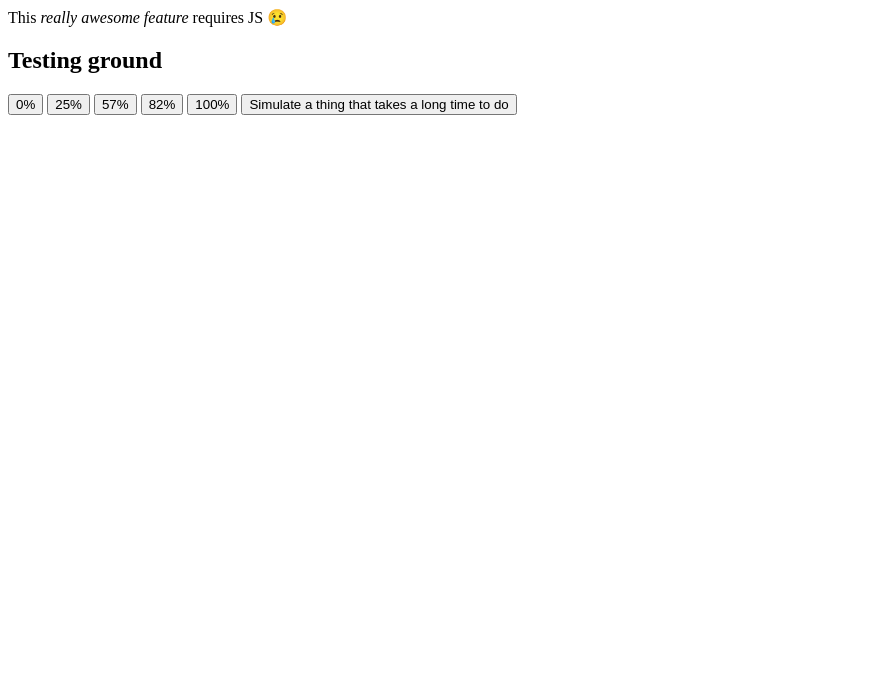
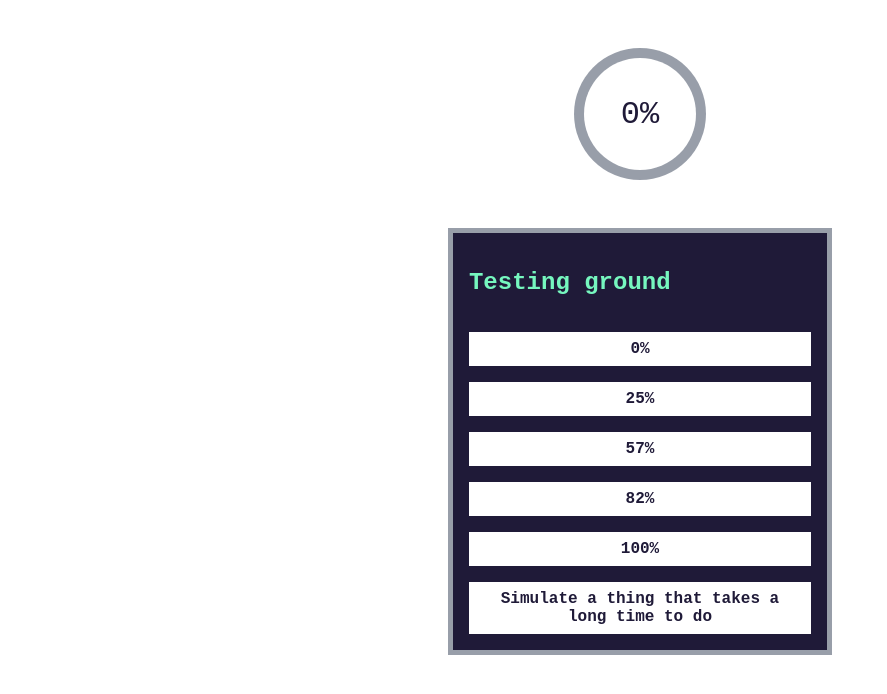
Before and after one commit to ALLOMOH/CircularProgessBar.github.io, a plain HTML site: page index.html in a window 1280 px wide. Shown: the whole page, without its empty margins (0-887 px from the left). Drawn offline with Linux system fonts and the light colour scheme.

Commit message:
third commit

```diff
--- a/index.html
+++ b/index.html
@@ -3,7 +3,7 @@
 <head>
     <meta charset="UTF-8">
     <meta name="viewport" content="width=device-width, initial-scale=1.0">
-    <link rel="stylesheet" href="./asset/Style/">
+    <link rel="stylesheet" href="./asset/Style/style.css">
     <script src="./asset/script/script.js" defer></script>
     <title>Circular Progress Bar</title>
 </head>
```
